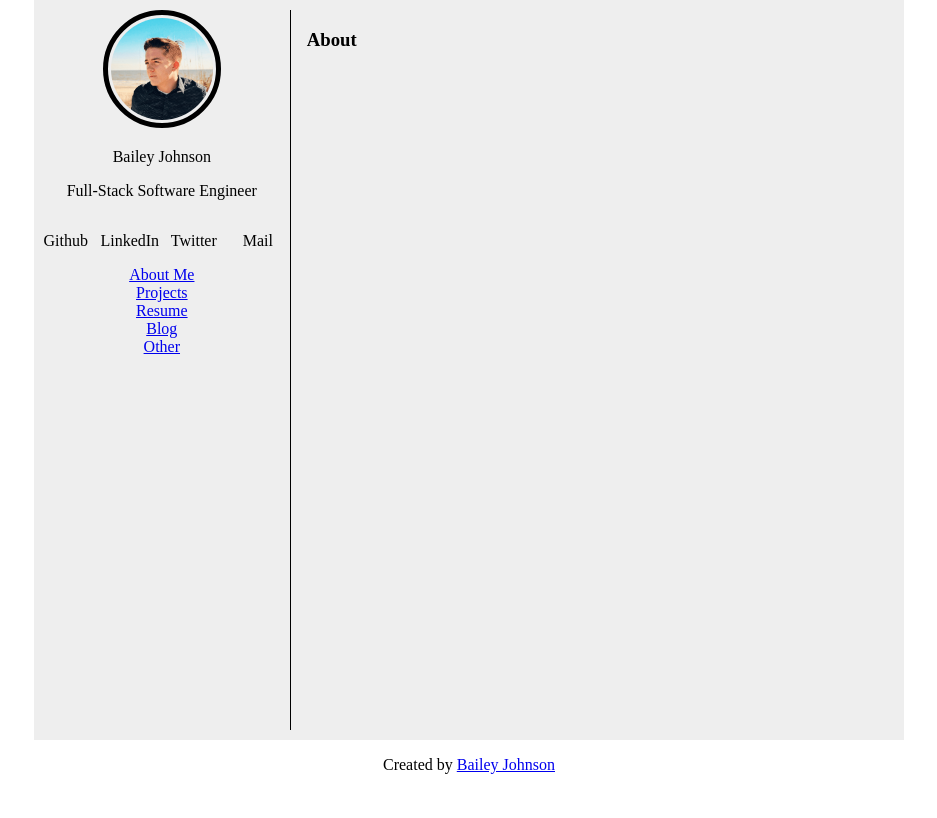
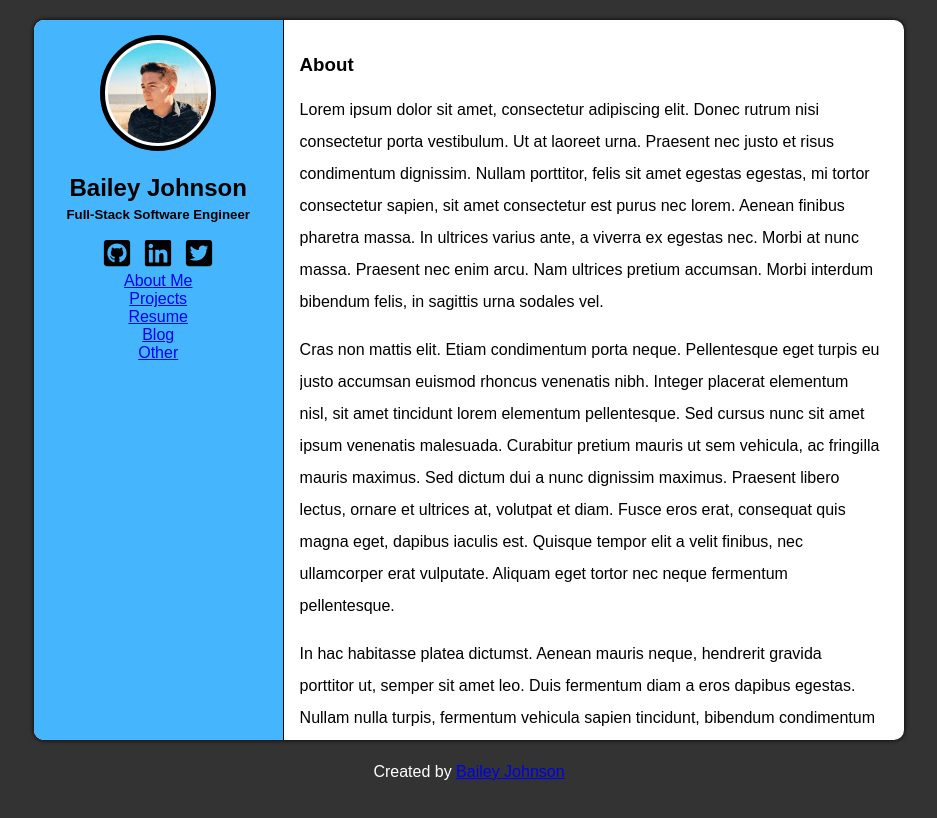
Before and after one commit to baileywjohnson/portfolio, a React (Create React App) app: page / in a window 1280 px wide. Shown: the whole page, without its empty margins (171-1108 px from the left). Built offline with nearby package versions, Linux system fonts and the light colour scheme.

Commit message:
More Styling Trial & Error

```diff
--- a/package.json
+++ b/package.json
@@ -9,6 +9,7 @@
     "@testing-library/user-event": "^12.6.3",
     "react": "^17.0.1",
     "react-dom": "^17.0.1",
+    "react-icons": "^4.2.0",
     "react-router-dom": "^5.2.0",
     "react-scripts": "4.0.2",
     "web-vitals": "^1.1.0"
--- a/src/App.css
+++ b/src/App.css
@@ -1,29 +1,40 @@
 .App {
     margin-left: auto;
     margin-right: auto;
-    margin-top: 0px;
+    margin-top: 20px;
     margin-bottom: 0;
-    padding-top: 10px;
-    padding-bottom: 10px;
     width: 68%;
     display: flex;
     height: 90%;
-    background-color: #EEEEEE;
+    background-color: #FFFFFF;
+    -webkit-box-shadow: 0 0 5px #000;
+        box-shadow: 0 0 5px #000;
+    border-radius: 10px;
 }
 
 footer{
     margin: auto;
     width: 100%;
     text-align: center;
+    color: white;
 }
 
 #navContainer {
+    padding-top: 15px;
+    padding-bottom: 15px;
     width: 30%;
     border-right: 1px solid black;
     text-align: center;
+    background-color: #45b6fe;
+    overflow: hidden;
+    border-radius: 10px 0px 0px 10px;
 }
 
 #dispContainer {
+    padding-top: 15px;
+    padding-bottom: 15px;
     width: 70%;
     margin-left: 1em;
+    padding-right: 1.5em;
+    overflow: auto;
 }
--- a/src/App.js
+++ b/src/App.js
@@ -1,4 +1,6 @@
 import {Route, BrowserRouter as Router} from 'react-router-dom'
+
+import {useState} from 'react'
 
 import Navigation from './components/Navigation'
 
@@ -13,20 +15,22 @@ const reload = () => window.location.reload();
 
 function App() {
 
+  const [displayed, setDisplayed] = useState('About');
+
   return (
     <Router>
       <div className="App">
-        <div id="navContainer"><Navigation /></div>
+        <div id="navContainer"><Navigation displayed={displayed}/></div>
         <div id="dispContainer">
-          <Route path="/" exact component={About} />
-          <Route path="/about" component={About} />
-          <Route path="/projects" component={Projects} />
-          <Route path="/blog" component={Blog} />
-          <Route path="/other" component={Other} />
+          <Route path="/" exact render={() => {setDisplayed('About'); return (<About />)}}/>
+          <Route path="/about" render={() => {setDisplayed('About'); return (<About />)}}/>
+          <Route path="/projects" render={() => {setDisplayed('Projects'); return (<Projects />)}} />
+          <Route path="/blog" render={() => {setDisplayed('Blog'); return (<Blog />)}} />
+          <Route path="/other" render={() => {setDisplayed('Other'); return (<Other />)}} />
         </div>
       </div>
       <footer>
-        <p>Created by <a href="https://github.com/baileywjohnson/portfolio" target="_blank">Bailey Johnson</a></p>
+        <p>Created by <a href="https://github.com/baileywjohnson/portfolio" rel="noreferrer" target="_blank">Bailey Johnson</a></p>
       </footer>
       <Route path="/resume.pdf" onEnter={reload} />
     </Router>
--- /dev/null
+++ b/src/components/About.css
@@ -0,0 +1,3 @@
+p {
+    line-height: 2;
+}
--- a/src/components/About.js
+++ b/src/components/About.js
@@ -1,8 +1,13 @@
+import './About.css'
+
 function About() {
-
     return (
         <div className="about">
             <h3>About</h3>
+            <p>Lorem ipsum dolor sit amet, consectetur adipiscing elit. Donec rutrum nisi consectetur porta vestibulum. Ut at laoreet urna. Praesent nec justo et risus condimentum dignissim. Nullam porttitor, felis sit amet egestas egestas, mi tortor consectetur sapien, sit amet consectetur est purus nec lorem. Aenean finibus pharetra massa. In ultrices varius ante, a viverra ex egestas nec. Morbi at nunc massa. Praesent nec enim arcu. Nam ultrices pretium accumsan. Morbi interdum bibendum felis, in sagittis urna sodales vel.</p>
+            <p>Cras non mattis elit. Etiam condimentum porta neque. Pellentesque eget turpis eu justo accumsan euismod rhoncus venenatis nibh. Integer placerat elementum nisl, sit amet tincidunt lorem elementum pellentesque. Sed cursus nunc sit amet ipsum venenatis malesuada. Curabitur pretium mauris ut sem vehicula, ac fringilla mauris maximus. Sed dictum dui a nunc dignissim maximus. Praesent libero lectus, ornare et ultrices at, volutpat et diam. Fusce eros erat, consequat quis magna eget, dapibus iaculis est. Quisque tempor elit a velit finibus, nec ullamcorper erat vulputate. Aliquam eget tortor nec neque fermentum pellentesque.</p>
+            <p>In hac habitasse platea dictumst. Aenean mauris neque, hendrerit gravida porttitor ut, semper sit amet leo. Duis fermentum diam a eros dapibus egestas. Nullam nulla turpis, fermentum vehicula sapien tincidunt, bibendum condimentum sapien. Nullam quis risus faucibus, bibendum lacus sed, pulvinar sapien. In nec diam urna. Pellentesque eros neque, rhoncus vel tempor quis, semper non augue. Maecenas mollis tincidunt urna pharetra ullamcorper. Cras interdum luctus arcu non tempus. Pellentesque malesuada ipsum quis convallis ullamcorper. Ut placerat elementum auctor. Sed vestibulum est ut mi pulvinar egestas sit amet sit amet urna. Aliquam sagittis bibendum libero non maximus. Integer libero eros, tempus ultrices dui nec, congue sagittis felis.</p>
+            <p>Nunc porttitor interdum semper. Proin dictum efficitur est quis sodales. Vivamus mi sapien, sagittis dignissim blandit ut, interdum et dolor. Cras placerat erat sit amet purus consectetur, ac scelerisque ipsum sollicitudin. Aliquam ante est, vehicula sed eros congue, mattis eleifend ante. Donec congue tortor rutrum ipsum aliquet eleifend. Vestibulum laoreet est ut libero eleifend rutrum.</p>
         </div>
     )
 }
--- a/src/components/NavMenu.js
+++ b/src/components/NavMenu.js
@@ -1,6 +1,7 @@
 import {Link} from 'react-router-dom'
 
-function NavMenu() {
+function NavMenu({displayed}) {
+    //Apply Certain Style to "displayed" Content Link
     return (
         <div className="NavMenu">
             <Link to="/about">About Me</Link><br/>
--- a/src/components/Navigation.js
+++ b/src/components/Navigation.js
@@ -2,12 +2,12 @@ import Profile from './Profile'
 import Social from './Social'
 import NavMenu from './NavMenu'
 
-function Navigation() {
+function Navigation({displayed}) {
     return (
         <div>
             <Profile />
             <Social />
-            <NavMenu />
+            <NavMenu displayed={displayed}/>
         </div>
     )
 }
--- a/src/components/Profile.css
+++ b/src/components/Profile.css
@@ -3,4 +3,15 @@
     border-radius: 50%;
     border: 5px solid black;
     padding: 3px;
+    background-color: #fff;
 }
+
+#profileName{
+    margin-bottom: 5px;
+}
+
+#profileTitle{
+    margin-top: 0px;
+    padding-top: 0px;
+    margin-bottom: 0px;
+}
--- a/src/components/Profile.js
+++ b/src/components/Profile.js
@@ -5,8 +5,8 @@ function Profile() {
         <div className="Profile">
             <img id="headshot" alt="Photograph" src={process.env.PUBLIC_URL + '/headshot.png'} />
             <div>
-                <p>Bailey Johnson</p>
-                <p>Full-Stack Software Engineer</p>
+                <h2 id="profileName">Bailey Johnson</h2>
+                <h5 id="profileTitle">Full-Stack Software Engineer</h5>
             </div>
         </div>
     )
--- a/src/components/Social.css
+++ b/src/components/Social.css
@@ -1,7 +1,12 @@
 .Social{
     display: flex;
+    width: 50%;
+    margin-left: auto;
+    margin-right: auto;
+    margin-top: 1em;
 }
 
 .flexItem{
-    width: 25%;
+    width: 33%;
+    color: black;
 }
--- a/src/components/Social.js
+++ b/src/components/Social.js
@@ -1,12 +1,12 @@
 import './Social.css'
+import { FaGithubSquare, FaLinkedin, FaTwitterSquare } from 'react-icons/fa'
 
 function Social() {
     return (
         <div className="Social">
-            <p className="flexItem">Github</p>
-            <p className="flexItem">LinkedIn</p>
-            <p className="flexItem">Twitter</p>
-            <p className="flexItem">Mail</p>
+            <a className="flexItem" href="https://github.com/baileywjohnson" rel="noreferrer" target="_blank"><FaGithubSquare size={30}/></a>
+            <a className="flexItem" href="https://www.linkedin.com/in/baileywjohnson/" rel="noreferrer" target="_blank"><FaLinkedin size={30}/></a>
+            <a className="flexItem" href="https://twitter.com/baileywjohnsonx" rel="noreferrer" target="_blank"><FaTwitterSquare size={30}/></a>
         </div>
     )
 }
--- a/src/index.css
+++ b/src/index.css
@@ -1,6 +1,9 @@
 html, body {
     margin: 0;
     height: 100%;
+    /*background-color: #EEEEEE;*/
+    background-color: #333333;
+    font-family: sans-serif;
 }
 
 #root{
```
Also changed, not shown: 1 other file (tests, documents, lock files or other folders).
